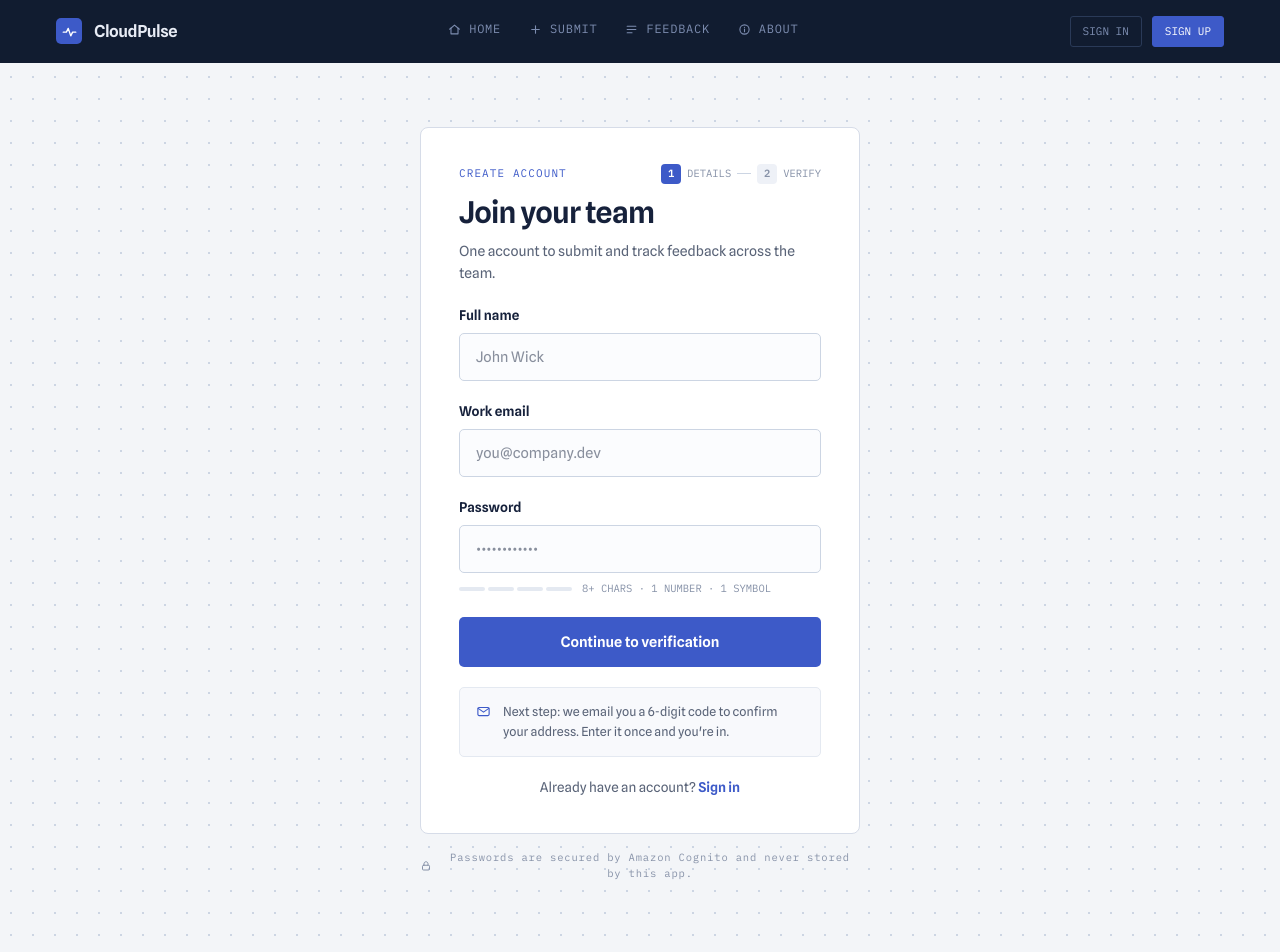
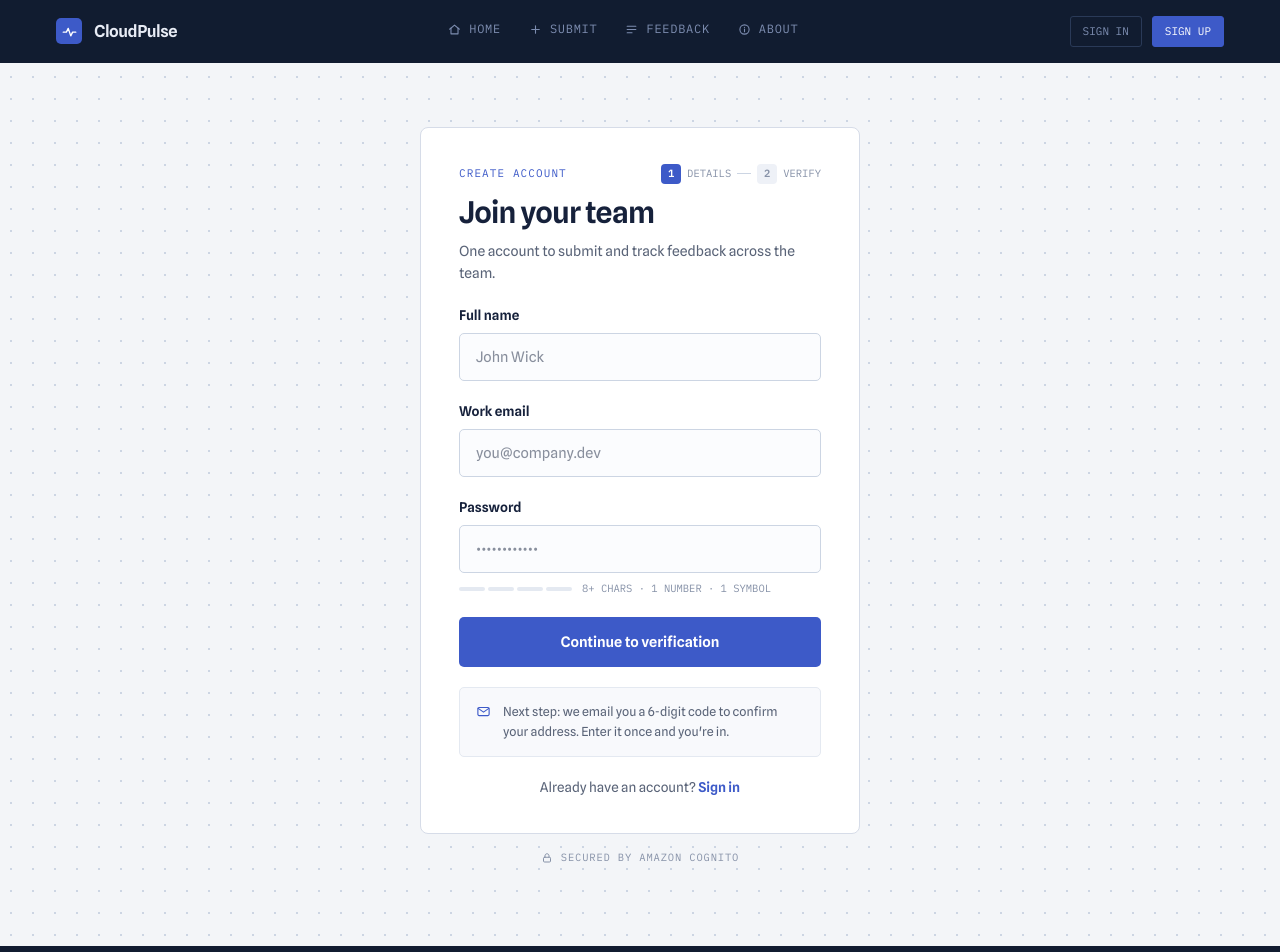
Before and after one commit to craftznora/cloudPulse, a Next.js app: page /signup in a window 1280 px wide. Shown: the top 952 px of the page. Built offline with nearby package versions, Linux system fonts and the light colour scheme.

Commit message:
Simplify Cognito notes to SECURED BY AMAZON COGNITO

```diff
--- a/app/signin/page.jsx
+++ b/app/signin/page.jsx
@@ -106,7 +106,7 @@ export default function SignInPage() {
           </div>
         </form>
 
-        <CognitoNote text="Secured by Amazon Cognito with automatic session management." />
+        <CognitoNote text="SECURED BY AMAZON COGNITO" />
       </div>
     </div>
   );
--- a/app/signup/page.jsx
+++ b/app/signup/page.jsx
@@ -306,13 +306,7 @@ export default function SignUpPage() {
           </form>
         )}
 
-        <CognitoNote
-          text={
-            step === 1
-              ? "Passwords are secured by Amazon Cognito and never stored by this app."
-              : "Verification codes are issued by Amazon Cognito."
-          }
-        />
+        <CognitoNote text="SECURED BY AMAZON COGNITO" />
       </div>
     </div>
   );
```
